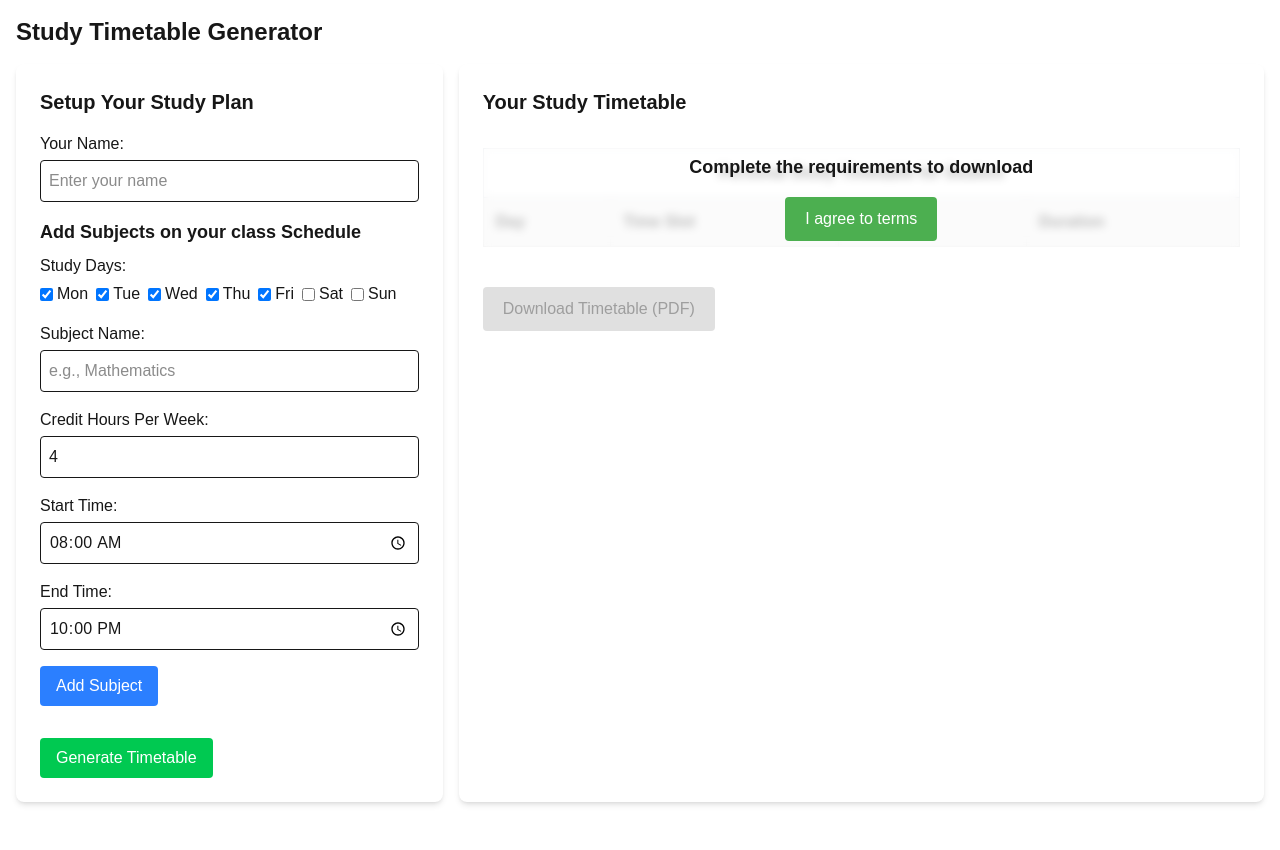
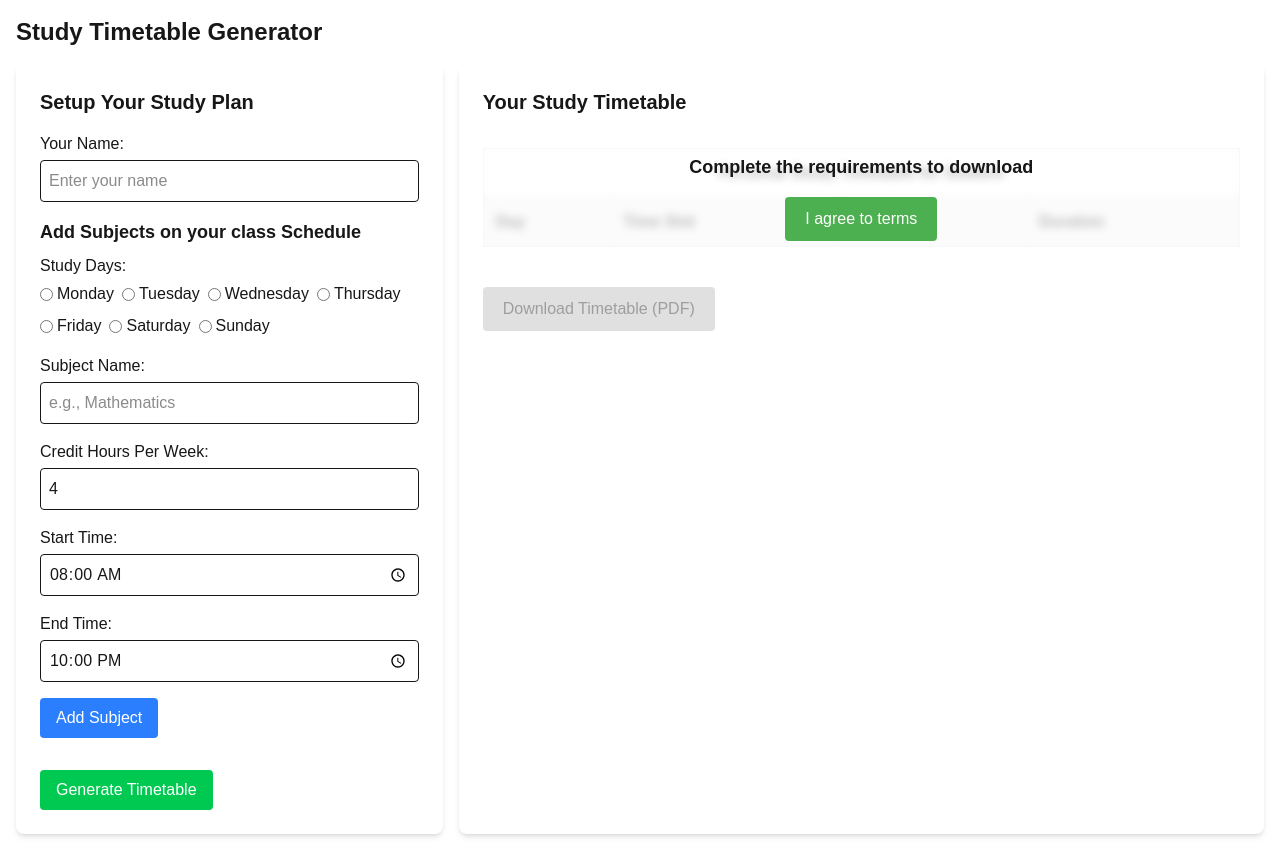
Before and after one commit to daCoolEric/smata, a Next.js app: page / in a window 1280 px wide. Before the commit the page ends 818 px from the top, so only its background shows below. Built offline with nearby package versions, Linux system fonts and the light colour scheme.

Commit message:
added a radio button functionality

```diff
--- a/app/page.js
+++ b/app/page.js
@@ -1,7 +1,5 @@
 "use client";
 import { useState, useRef } from "react";
-import html2canvas from "html2canvas";
-import { PDFDocument, rgb } from "pdf-lib";
 import { generateTimetable } from "./logic/generateTimetable";
 import TimetablePDF from "./components/TimetablePDF";
 
@@ -14,15 +12,16 @@ const TimetableGenerator = () => {
   const [subjectName, setSubjectName] = useState("");
   const [table, setTable] = useState([]);
   const [weeklyHours, setWeeklyHours] = useState(4);
-  const [days, setDays] = useState({
-    mon: true,
-    tue: true,
-    wed: true,
-    thu: true,
-    fri: true,
-    sat: false,
-    sun: false,
-  });
+  const [selectedDay, setSelectedDay] = useState("");
+  const dayLabels = {
+    mon: "Monday",
+    tue: "Tuesday",
+    wed: "Wednesday",
+    thu: "Thursday",
+    fri: "Friday",
+    sat: "Saturday",
+    sun: "Sunday",
+  };
   const [subjects, setSubjects] = useState([]);
 
   const colors = [
@@ -101,26 +100,24 @@ const TimetableGenerator = () => {
       return;
     }
 
-    const selectedDays = Object.keys(days)
-      .filter((day) => days[day])
-      .map((day) => day.charAt(0).toUpperCase() + day.slice(1));
-
-    if (selectedDays.length === 0) {
-      alert("Please select at least one day for study");
+    if (!selectedDay) {
+      // Changed from checking days object to selectedDay
+      alert("Please select a day for study");
       return;
     }
 
     const newSubject = {
       name: subjectName,
-      duration: `${startTimePeriod} - ${endTimePeriod} `,
+      duration: `${startTimePeriod} - ${endTimePeriod}`,
       weeklyHours,
-      days: selectedDays,
+      days: [selectedDay.charAt(0).toUpperCase() + selectedDay.slice(1)], // Convert to array with single day
       color: colors[subjects.length % colors.length],
     };
 
     setSubjects([...subjects, newSubject]);
     setSubjectName("");
     setWeeklyHours(4);
+    setSelectedDay(""); // Reset selection after adding
   };
 
   const removeSubject = (index) => {
@@ -238,19 +235,16 @@ const TimetableGenerator = () => {
           <div className="mb-4">
             <label className="block font-medium mb-1">Study Days:</label>
             <div className="flex flex-wrap gap-2">
-              {Object.keys(days).map((day) => (
+              {Object.keys(dayLabels).map((day) => (
                 <div key={day} className="flex items-center gap-1">
                   <input
-                    type="checkbox"
+                    type="radio"
                     id={`day-${day}`}
-                    checked={days[day]}
-                    onChange={(e) =>
-                      setDays({ ...days, [day]: e.target.checked })
-                    }
+                    name="day-selection"
+                    checked={selectedDay === day}
+                    onChange={() => setSelectedDay(day)}
                   />
-                  <label htmlFor={`day-${day}`}>
-                    {day.charAt(0).toUpperCase() + day.slice(1)}
-                  </label>
+                  <label htmlFor={`day-${day}`}>{dayLabels[day]}</label>
                 </div>
               ))}
             </div>
```
Also changed, not shown: 1 other file (tests, documents, lock files or other folders).
